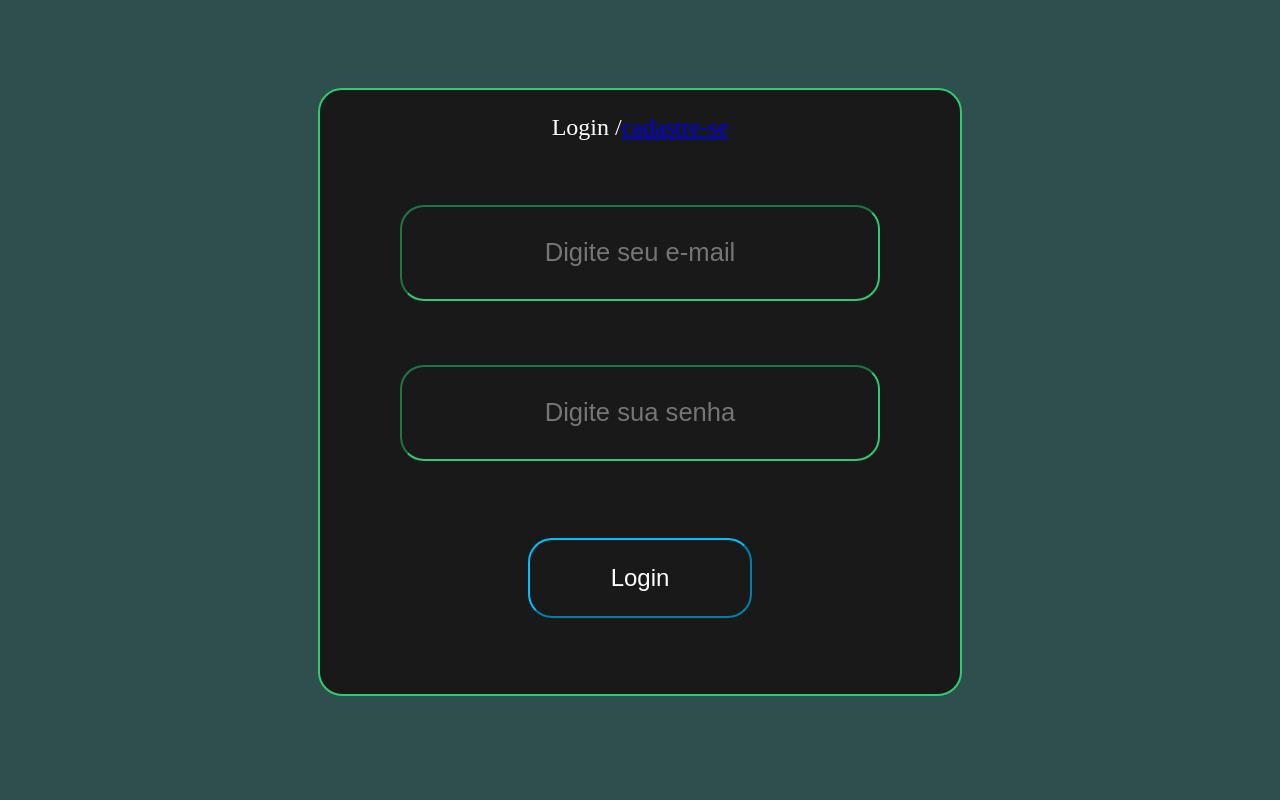
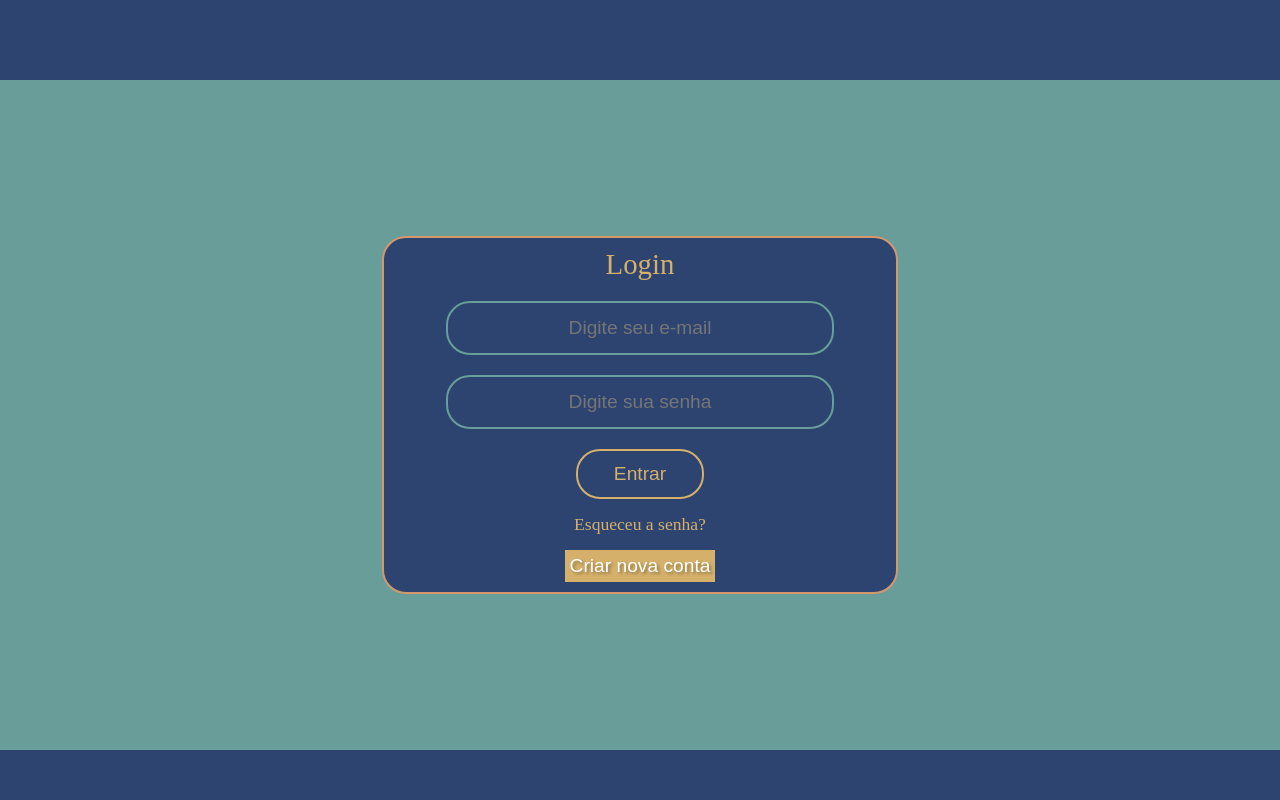
Before and after one commit to fabianomendesdev/Mini-Jogo, a PHP site: page /index.php?i=login in a window 1280 px wide. Run offline with PHP 8.4, Linux system fonts and the light colour scheme.

Commit message:
reformulação da pagina de login

```diff
--- a/assets/css/login.css
+++ b/assets/css/login.css
@@ -1,71 +1,100 @@
 @charset "utf-8";
 
-body{
+.form-login{
     width: 100%;
-    height: 100vh;
-    box-sizing: border-box;
+    display: flex;
+    flex-direction: column;
+    justify-content: center;
+    align-items: center;
+
 }
 
-.container-login{
-    height: 100vh;
+.section-login {
+    background-color: var(--cor1);
+    border: solid 2px var(--cor4);
+    border-radius: 24px;
     display: flex;
-    flex-direction: row;
+    flex-direction: column;
     justify-content: center;
     align-items: center;
 }
 
-.form-login{
-    width: 50%;
-    min-height: 50vh;
-    background-color: #191919;
-    border-radius: 24px;
-    border: solid 2px #2ecc71;
+.form-login > p {
+    color: var(--cor3);
+    margin: 10px 0;
+    display: flex;
+    font-size: 1.8rem;
 }
 
-.form-login .inputs{
+.form-login > input[type='email'], input[type='password'] {
     width: 75%;
-    height: 12%;
-    display: block;
+    height: 50px;
     background-color: transparent;
-    font-size: 160%;
+    color: var(--cor6);
     text-align: center;
-    align-items: center;
-    margin: 10% auto;
-    color: white;
     border-radius: 24px;
-    text-align: center;
     outline: none;
     transition: 0.2s;
-    border-color: #2ecc71;
+    border: none;
+    border: 2px solid var(--cor2);
 }
 
-.form-login .inputs:focus {
-    width: 95%;
-    border-color: #00BFFF;
+.form-login > button {
+    height: 50px;
+    border: none;
+    width: 25%;
+    min-width: 100px;
+    border: 2px solid var(--cor3);
+    background-color: transparent;
+    border-radius: 24px;
+    color: var(--cor3);
+
 }
 
-#submit {
-    width: 35%;
-    height: 10%;
-    background-color: transparent;
-    border-radius: 24px;
-    color: white;
-    font-size: 150%;
-    text-align: center;
-    margin: 12% auto;
-    outline: none;
-    border-color: #00BFFF;
-    cursor: pointer;
-    display: block;
+.form-login > input[type='email'], input[type='password'], button {
+    margin: 10px 0;
+    font-size: 1.2rem;
+    transition: 0.5s ease;
 }
 
-#submit:hover {
-    background-color: #00BFFF;
+.form-login > button:hover {
+    background-color: var(--cor3);
+    color: var(--cor6);
+
+    cursor: pointer;
 }
 
-#txtAviso {
-    display: flex;
-    flex-direction: row;
-    justify-content: center;
-    font-size: 1.5rem;
+.form-login > input[type='email']:hover, input[type='password']:hover {
+    border-color: var(--cor4);
+    cursor: pointer;
 }
+
+.form-login > input[type='email']:focus, input[type='password']:focus {
+    width: 90%;
+    border-color: var(--cor4);
+    cursor: text;
+}
+
+.section-login > .forgotPassword > p{
+    margin: 5px;
+    font-size: 1.1rem;
+    color: var(--cor3);
+}
+
+.section-login > .forgotPassword > p:hover{
+    text-decoration: underline;
+    cursor: pointer;
+}
+
+.section-login > .createAccount > button {
+    border: none;
+    outline: none;
+    color: var(--cor6);
+    padding: 5px;
+    background-color: var(--cor3);
+    text-shadow: 2px 2px 3px rgba(0, 0, 0, 0.329);
+}
+
+.section-login > .createAccount > button:hover {
+    cursor: pointer;
+}
--- a/assets/css/style.css
+++ b/assets/css/style.css
@@ -1,16 +1,59 @@
 @charset "utf-8";
 
-body {
+* {
   padding: 0px;
   margin: 0px;
+}
+
+:root {
+  --cor1: #2D4471;
+  --cor2: #689D99;
+  --cor3: #D4B06A;
+  --cor4: #D4986A;
+  --cor5: #805B15;
+  --cor6: #FFF;
+}
+
+body {
   box-sizing: border-box;
   width: 100%;
   height: 100vh;
-  background-color: #2F4F4F;
   color: white;
+  display: grid;
+  grid-template-columns: 1fr;
+  grid-template-rows: 80px 1fr 50px;
+  grid-template-areas:
+    "header"
+    "main"
+    "footer"
+  ;
 }
 
-#final {
+header {
+  grid-area: header;
+  background-color: var(--cor1);
+}
+
+main {
+  grid-area: main;
+  height: calc(100vh - 130px);
+  background-color: var(--cor2);
+  display: flex;
+  justify-content: center;
+  align-items: center;
+}
+
+footer {
+  grid-area: footer;
+  background-color: var(--cor1);
+}
+
+.main-section {
+  width: 40%;
+}
+
+
+/* #final {
   position: absolute;
   bottom: 1%;
   left: 50%;
@@ -46,4 +89,4 @@ body {
 
 #btnEnv {
   display: none;
-}
+} */
--- a/includes/login.php
+++ b/includes/login.php
@@ -3,15 +3,22 @@
 	<link rel="stylesheet" href="assets/css/login.css">
 	<link rel="stylesheet" href="assets/css/style.css">
 
-	<div class="container-login">
-		<form class="form-login" action="index.php?i=selecao" method="POST">
-			<p id="txtAviso">Login / <a href="index.php?i=cadastro"> cadastre-se</a></p>
+	<section class="main-section section-login">
+		<form class="form-login" action="#" method="post">
+			<p>Login</p>
 
-			<input type="email" placeholder="Digite seu e-mail" name="email" id="email" class="inputs">
+			<input type="email" placeholder="Digite seu e-mail" name="email" class="inputs">
 
-			<input type="text" placeholder="Digite sua senha" name="senha" id="senha" class="inputs">
+			<input type="password" placeholder="Digite sua senha" name="password" class="inputs">
 
-			<input type="submit" value="Login" id="submit">
+			<button class="enter">Entrar</button>
 		</form>
-	</div>
+
+		<div class="forgotPassword">
+			<p>Esqueceu a senha?</p>
+		</div>
+		<div class="createAccount">
+			<button>Criar nova conta</button>
+		</div>
+	</section>
 </main>
--- a/index.php
+++ b/index.php
@@ -1,5 +1,5 @@
 <?php
-    // require_once 'view/header.html';
+    require_once 'view/header.html';
     $pagina = $_GET['i'] ?? '';
 
     switch($pagina){
@@ -31,5 +31,5 @@
             header('Status: 301 Moved Permanently', false, 301);
             header('Location: index.php?i=login');
     }
-    // require_once 'view/footer.html';
+    require_once 'view/footer.html';
 ?>
```
